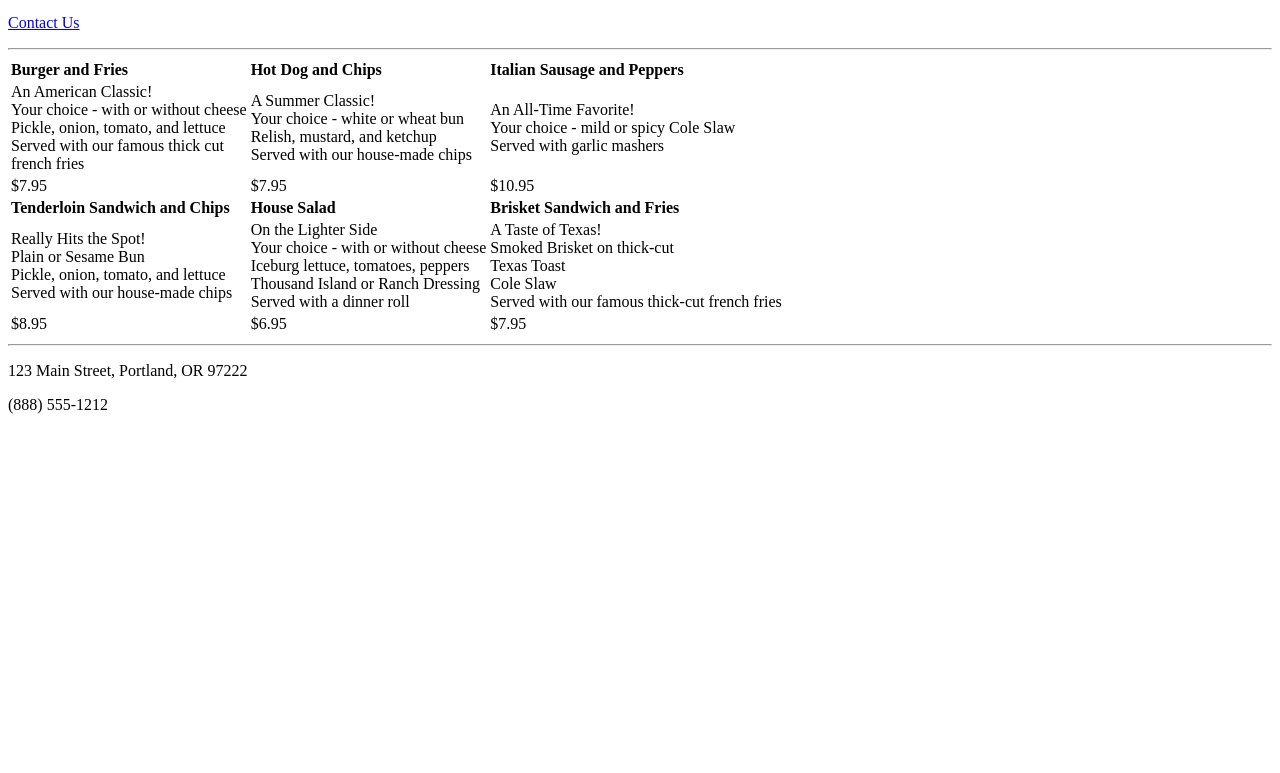
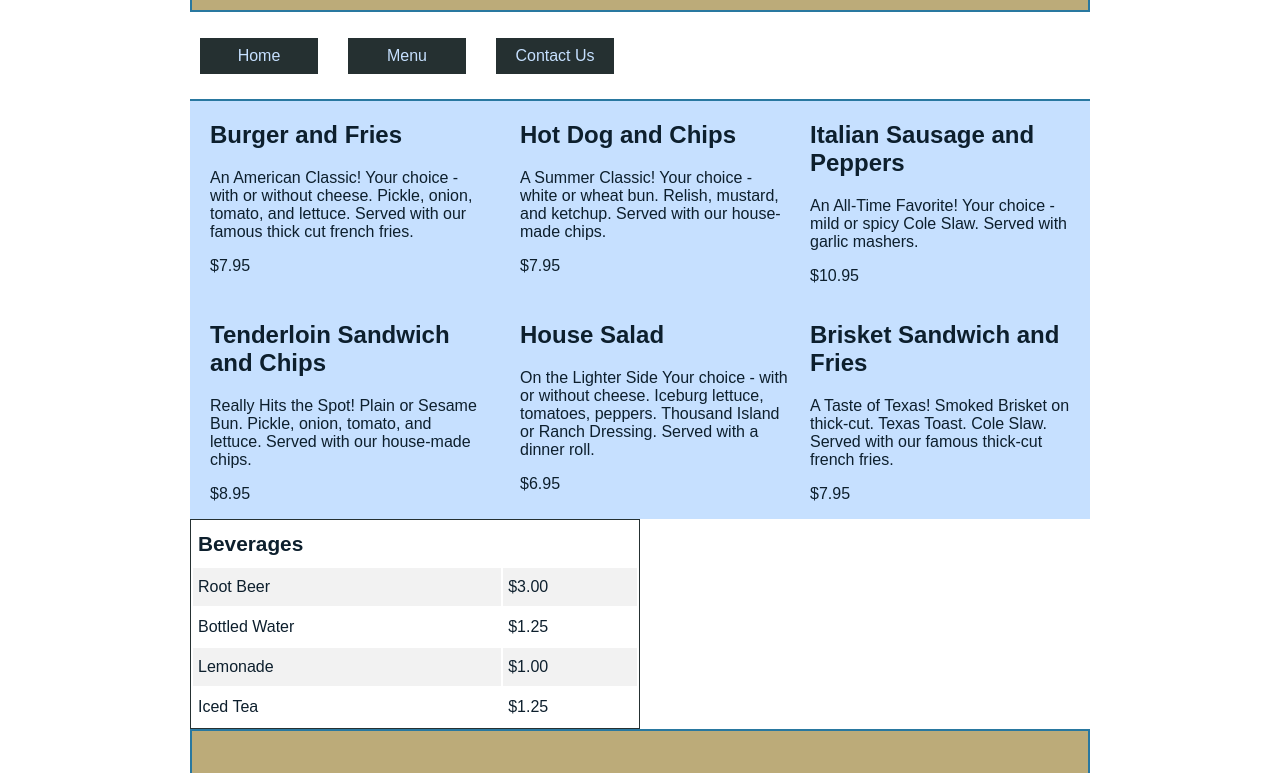
Before and after one commit to dylan-carlson/IntroToWebDevDC, a plain HTML site: page menu.html in a window 1280 px wide. Shown: the part 152-925 px from the top of the page. Before the commit the page ends 800 px from the top, so only its background shows below. Drawn offline with Linux system fonts and the light colour scheme.

Commit message:
Add files via upload

```diff
--- a/menu.html
+++ b/menu.html
@@ -2,11 +2,56 @@
 <!--
     Name: Dylan Carlson
     Date Created: June 5, 2019
-    Most recent revision: June 6, 2019
+    Most recent revision: June 11, 2019
 -->
 <html lang="en">
     <head>
         <title>Menu</title>
+        <link rel="stylesheet" type="text/css" href="styles/restaurantStyles.css">
+        <style type="text/css">
+            #menu-container {
+                background-color: #c6e0ff;
+                overflow: auto;
+            }
+
+            div.menu-item-1,
+            div.menu-item-2,
+            div.menu-item-3,
+            div.menu-item-4,
+            div.menu-item-5,
+            div.menu-item-6 {
+                float: left;
+                width: 30%;
+            }
+
+            div.menu-item-1,
+            div.menu-item-2,
+            div.menu-item-4,
+            div.menu-item-5 {
+                padding: 0px 20px;
+            }
+
+            table {
+                border: 1px solid #253031;
+                width: 50%;
+            }
+
+            tr th {
+                text-align: left;
+                font-weight: bold;
+                font-size: 1.3em;
+                column-span: all;
+                padding: 10px 5px;
+            }
+
+            tr:nth-child(even) {
+                background-color: #f2f2f2;
+            }
+
+            td {
+                padding: 10px 5px;
+            }
+        </style>
     </head>
 
     <body>
@@ -15,80 +60,74 @@
         </header>
 
         <nav>
-            <hr />
             <p><a href="index.html">Home</a></p>
             <p><a href="menu.html">Menu</a></p>
             <p><a href="contact.html">Contact Us</a></p>
-            <hr />
+            <div class="clear-float"></div>
         </nav>
+
+        <div id="menu-container">
+            <div class="menu-item-1">
+                <h2>Burger and Fries</h2>
+                <p>An American Classic! Your choice - with or without cheese. Pickle, onion, tomato, and lettuce. Served with our famous thick cut french fries.</p>
+                <p>$7.95</p>
+            </div>
+
+            <div class="menu-item-2">
+                <h2>Hot Dog and Chips</h2>
+                <p>A Summer Classic! Your choice - white or wheat bun. Relish, mustard, and ketchup. Served with our house-made chips.</p>
+                <p>$7.95</p>
+            </div>
+
+            <div class="menu-item-3">
+                <h2>Italian Sausage and Peppers</h2>
+                <p>An All-Time Favorite! Your choice - mild or spicy Cole Slaw. Served with garlic mashers.</p>
+                <p>$10.95</p>
+            </div>
+
+            <div class="menu-item-4">
+                <h2>Tenderloin Sandwich and Chips</h2>
+                <p>Really Hits the Spot! Plain or Sesame Bun. Pickle, onion, tomato, and lettuce. Served with our house-made chips.</p>
+                <p>$8.95</p>
+            </div>
+
+            <div class="menu-item-5">
+                <h2>House Salad</h2>
+                <p>On the Lighter Side Your choice - with or without cheese. Iceburg lettuce, tomatoes, peppers. Thousand Island or Ranch Dressing. Served with a dinner roll.</p>
+                <p>$6.95</p>
+            </div>
+
+            <div class="menu-item-6">
+                <h2>Brisket Sandwich and Fries</h2>
+                <p>A Taste of Texas! Smoked Brisket on thick-cut. Texas Toast. Cole Slaw. Served with our famous thick-cut french fries.</p>
+                <p>$7.95</p>
+            </div>
+        </div>
+        <div class="clear-float"></div>
 
         <table>
             <tr>
-                <td><strong>Burger and Fries</strong></td>
-                <td><strong>Hot Dog and Chips</strong></td>
-                <td><strong>Italian Sausage and Peppers</strong></td>
+                <th>Beverages</th>
+            </thr>
+            <tr>
+                <td>Root Beer</td>
+                <td>$3.00</td>
             </tr>
             <tr>
-                <td>
-                    An American Classic!<br />
-                    Your choice - with or without cheese<br />
-                    Pickle, onion, tomato, and lettuce<br />
-                    Served with our famous thick cut<br />
-                    french fries
-                </td>
-                <td>
-                    A Summer Classic!<br />
-                    Your choice - white or wheat bun<br />
-                    Relish, mustard, and ketchup<br />
-                    Served with our house-made chips
-                </td>
-                <td>
-                    An All-Time Favorite!<br />
-                    Your choice - mild or spicy Cole Slaw<br />
-                    Served with garlic mashers
-                </td>
+                <td>Bottled Water</td>
+                <td>$1.25</td>
             </tr>
             <tr>
-                <td>$7.95</td>
-                <td>$7.95</td>
-                <td>$10.95</td>
+                <td>Lemonade</td>
+                <td>$1.00</td>
             </tr>
             <tr>
-                <td><strong>Tenderloin Sandwich and Chips</strong></td>
-                <td><strong>House Salad</strong></td>
-                <td><strong>Brisket Sandwich and Fries</strong></td>
-            </tr>
-            <tr>
-                <td>
-                    Really Hits the Spot!<br />
-                    Plain or Sesame Bun<br />
-                    Pickle, onion, tomato, and lettuce<br />
-                    Served with our house-made chips
-                </td>
-                <td>
-                    On the Lighter Side<br />
-                    Your choice - with or without cheese<br />
-                    Iceburg lettuce, tomatoes, peppers<br />
-                    Thousand Island or Ranch Dressing<br />
-                    Served with a dinner roll
-                </td>
-                <td>
-                    A Taste of Texas!<br />
-                    Smoked Brisket on thick-cut<br />
-                    Texas Toast<br />
-                    Cole Slaw<br />
-                    Served with our famous thick-cut french fries
-                </td>
-            </tr>
-            <tr>
-                <td>$8.95</td>
-                <td>$6.95</td>
-                <td>$7.95</td>
+                <td>Iced Tea</td>
+                <td>$1.25</td>
             </tr>
         </table>
 
         <footer>
-            <hr />
             <p>123 Main Street, Portland, OR 97222</p>
             <p>(888) 555-1212</p>
         </footer>
--- /dev/null
+++ b/styles/restaurantStyles.css
@@ -0,0 +1,71 @@
+/*
+Creator: Dylan Carlson
+Date created: June 11, 2019
+Date last modified:
+*/
+
+body {
+	font-family: Arial, Helvetica, sans-serif;
+	color: #0d1f2d;
+	max-width: 900px;
+	margin: 0 auto;
+}
+
+section {
+	background-color: #c6e0ff;
+	overflow: auto;
+}
+
+article p {
+	padding-right: 20px;
+	padding-left: 20px;
+}
+
+.clear-float {
+    clear: both;
+}
+
+header, footer {
+	background-color: #bcab79;
+	color: #fffff0; /* Color Hex Ivory */
+	height: 100px;
+	text-align: center;
+	padding: 30px 10px;
+	border: 2px solid #2978a0;
+}
+
+h1 { /* Restaurant Name */
+	font-family: Impact, Charcoal, sans-serif;
+	font-size: 2.5em;
+}
+
+nav {
+	border-bottom: 2px solid #2978a0;
+}
+
+nav a {
+	background-color: #253031;
+    color: #c6e0ff;
+    padding: 8px;
+    border: thin solid #253031;
+    text-decoration: none;
+    text-align: center;
+    display: block;
+    margin: 10px 20px 25px 10px;
+    width: 100px;
+    float: left;
+}
+
+nav a:visited {
+    color: #fffff0;
+}
+
+nav a:hover {
+    background-color: #2978a0;
+    color: #fffff0;
+    font-weight: bold;
+}
+
+nav a:active {
+    font-weight: bold;
+}
```
Also changed, not shown: contact.html (+17 -9 lines), index.html (+5 -6 lines), 1 other file.
